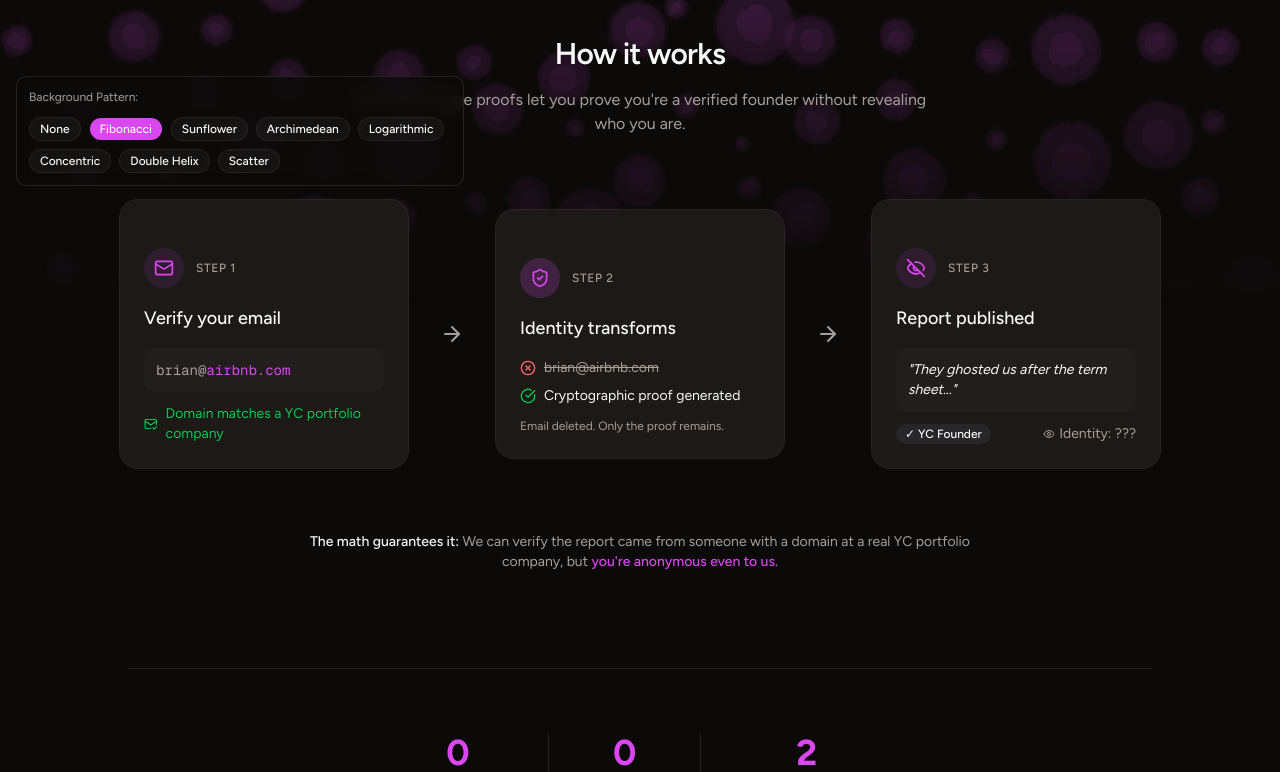
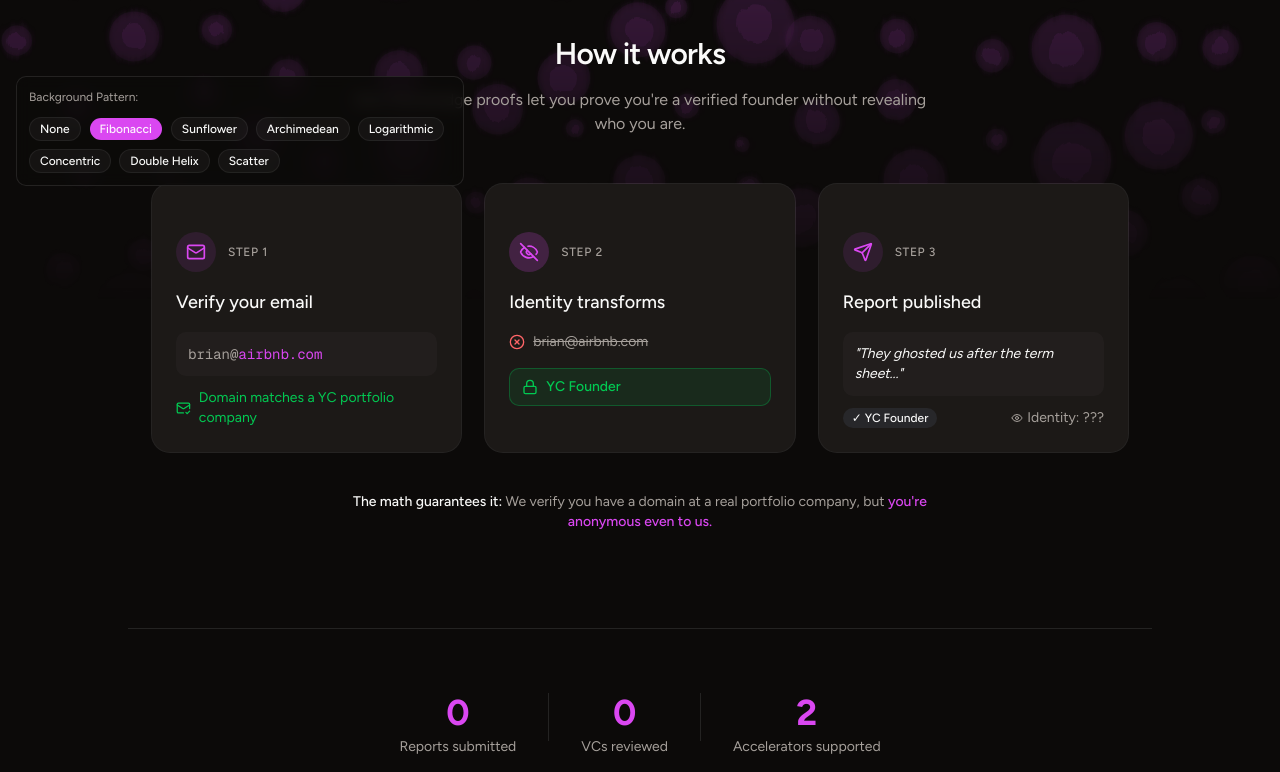
Before and after one commit to Joshuatanderson/founder-tea, a Next.js app: page / in a window 1280 px wide. Shown: the part 598-1370 px from the top of the page. Built offline with nearby package versions, Linux system fonts and the light colour scheme.

Commit message:
feat: add back cards

```diff
--- a/src/app/page.tsx
+++ b/src/app/page.tsx
@@ -14,12 +14,10 @@ import {
   MailCheck,
   Search,
   Send,
-  ArrowRight,
-  CheckCircle,
   XCircle,
-  ShieldCheck,
   Eye,
   EyeOff,
+  Lock,
 } from "lucide-react";
 
 const accelerators = [
@@ -88,12 +86,11 @@ export default function Home() {
           without revealing who you are.
         </p>
 
-        {/* Visual Flow */}
-        <div className="mt-16 flex flex-col items-center gap-8">
+        {/* Cards */}
+        <div className="mt-12 grid grid-cols-1 md:grid-cols-3 gap-6">
           {/* Step 1: Verify */}
-          <div className="flex flex-col sm:flex-row items-center gap-4 sm:gap-8">
-            <Card className="w-full sm:w-72">
-              <CardContent className="pt-6">
+          <Card className="flex flex-col">
+            <CardContent className="pt-6 flex-1">
               <div className="flex items-center gap-3 mb-4">
                 <div className="flex h-10 w-10 items-center justify-center rounded-full bg-primary/10">
                   <Mail className="h-5 w-5 text-primary" />
@@ -114,15 +111,12 @@ export default function Home() {
             </CardContent>
           </Card>
 
-            <ArrowRight className="h-6 w-6 text-muted-foreground hidden sm:block" />
-            <div className="h-6 w-px bg-border sm:hidden" />
-
           {/* Step 2: Transform */}
-            <Card className="w-full sm:w-72 border-primary/50">
-              <CardContent className="pt-6">
+          <Card className="flex flex-col border-primary/50">
+            <CardContent className="pt-6 flex-1">
               <div className="flex items-center gap-3 mb-4">
                 <div className="flex h-10 w-10 items-center justify-center rounded-full bg-primary/20">
-                    <ShieldCheck className="h-5 w-5 text-primary" />
+                  <EyeOff className="h-5 w-5 text-primary" />
                 </div>
                 <span className="text-xs font-medium text-muted-foreground uppercase tracking-wider">
                   Step 2
@@ -136,28 +130,22 @@ export default function Home() {
                     brian@airbnb.com
                   </span>
                 </div>
-                  <div className="flex items-center gap-2 text-sm">
-                    <CheckCircle className="h-4 w-4 text-green-500" />
-                    <span className="text-foreground">
-                      Cryptographic proof generated
+              </div>
+              <div className="mt-4 flex items-center gap-2 rounded-lg bg-green-500/10 border border-green-500/30 px-3 py-2">
+                <Lock className="h-4 w-4 text-green-500" />
+                <span className="text-sm font-medium text-green-500">
+                  YC Founder
                 </span>
               </div>
-                </div>
-                <p className="mt-3 text-xs text-muted-foreground">
-                  Email deleted. Only the proof remains.
-                </p>
             </CardContent>
           </Card>
 
-            <ArrowRight className="h-6 w-6 text-muted-foreground hidden sm:block" />
-            <div className="h-6 w-px bg-border sm:hidden" />
-
           {/* Step 3: Publish */}
-            <Card className="w-full sm:w-72">
-              <CardContent className="pt-6">
+          <Card className="flex flex-col">
+            <CardContent className="pt-6 flex-1">
               <div className="flex items-center gap-3 mb-4">
                 <div className="flex h-10 w-10 items-center justify-center rounded-full bg-primary/10">
-                    <EyeOff className="h-5 w-5 text-primary" />
+                  <Send className="h-5 w-5 text-primary" />
                 </div>
                 <span className="text-xs font-medium text-muted-foreground uppercase tracking-wider">
                   Step 3
@@ -182,20 +170,11 @@ export default function Home() {
           </Card>
         </div>
 
-          {/* Bottom explanation */}
-          <div className="mt-8 max-w-2xl text-center">
-            <p className="text-sm text-muted-foreground">
-              <span className="font-medium text-foreground">
-                The math guarantees it:
-              </span>{" "}
-              We can verify the report came from someone with a domain at a real
-              YC portfolio company, but{" "}
-              <span className="text-primary font-medium">
-                you're anonymous even to us.
-              </span>
+        <p className="mt-10 text-center text-sm text-muted-foreground max-w-xl mx-auto">
+          <span className="font-medium text-foreground">The math guarantees it:</span>{" "}
+          We verify you have a domain at a real portfolio company, but{" "}
+          <span className="text-primary font-medium">you're anonymous even to us.</span>
         </p>
-          </div>
-        </div>
       </section>
 
       <Separator className="mx-auto max-w-5xl" />
```
Lines whose indentation alone changed are shown as unchanged.
